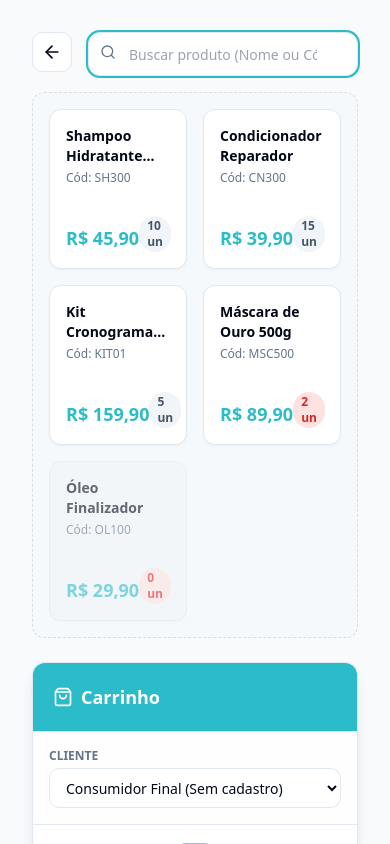
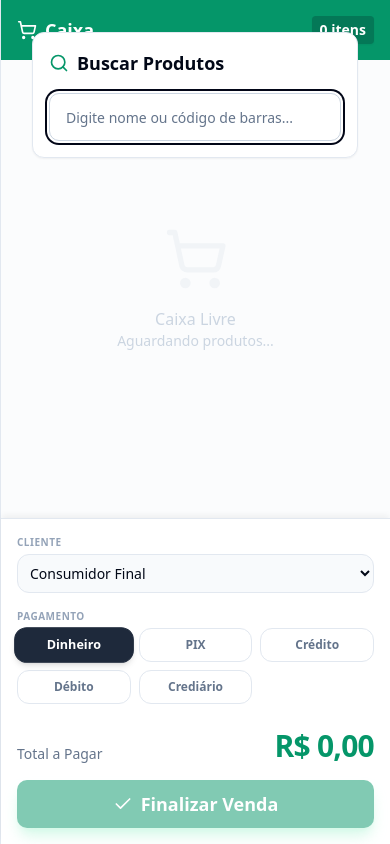
Before and after one commit to erinaldohen/ddcosmeticos-frontend, a React (Vite) app in the folder ddcosmeticos-frontend/: page /vendas/pdv in a window 390 px wide. Shown: the top 844 px of the page. Built offline with nearby package versions, Linux system fonts and the light colour scheme.

Commit message:
Emissão de Comprovante de Venda (Cupom Não-Fiscal)

```diff
--- /dev/null
+++ b/ddcosmeticos-frontend/src/components/Impressao/Cupom.jsx
@@ -0,0 +1,109 @@
+import { useEffect, useState } from "react";
+import { Printer, X } from "lucide-react";
+import { Button } from "@/components/ui/button";
+
+export function Cupom({ venda, onClose }) {
+  const [loja, setLoja] = useState({
+    nome: "DD Cosméticos",
+    endereco: "Endereço não configurado",
+    telefone: "",
+    cnpj: ""
+  });
+
+  useEffect(() => {
+    const saved = localStorage.getItem("dd-config-loja");
+    if (saved) setLoja(JSON.parse(saved));
+  }, []);
+
+  const handlePrint = () => {
+    window.print();
+  };
+
+  if (!venda) return null;
+
+  return (
+    <div className="fixed inset-0 z-50 flex items-center justify-center bg-black/60 backdrop-blur-sm print:bg-white print:p-0 print:block">
+
+      <div className="bg-white w-[380px] max-h-[90vh] overflow-y-auto rounded-xl shadow-2xl flex flex-col print:shadow-none print:w-full print:h-auto print:max-h-none print:rounded-none animate-in fade-in zoom-in-95">
+
+        {/* Header UI (Não Imprime) */}
+        <div className="p-4 border-b flex justify-between items-center bg-slate-50 print:hidden">
+          <h3 className="font-bold text-slate-800">Comprovante</h3>
+          <div className="flex gap-2">
+            <Button size="sm" variant="ghost" onClick={onClose}>
+              <X className="h-4 w-4" />
+            </Button>
+            <Button size="sm" onClick={handlePrint}>
+              <Printer className="mr-2 h-4 w-4" /> Imprimir
+            </Button>
+          </div>
+        </div>
+
+        {/* Conteúdo Impresso */}
+        <div id="cupom-content" className="p-6 text-sm font-mono text-slate-900 leading-tight bg-white">
+
+          <div className="text-center border-b border-dashed border-slate-300 pb-4 mb-4">
+            <h2 className="text-xl font-bold uppercase">{loja.nome}</h2>
+            {loja.cnpj && <p className="text-xs">CNPJ: {loja.cnpj}</p>}
+            <p className="text-xs mt-1">{loja.endereco}</p>
+            {loja.telefone && <p className="text-xs">Tel: {loja.telefone}</p>}
+            <p className="text-xs mt-2 text-slate-500">*** NÃO É DOCUMENTO FISCAL ***</p>
+          </div>
+
+          <div className="mb-4 text-xs">
+            <div className="flex justify-between">
+              <span>Data: {new Date(venda.data).toLocaleDateString()}</span>
+              <span>Hora: {new Date(venda.data).toLocaleTimeString().slice(0,5)}</span>
+            </div>
+            <p>Venda Nº: <strong>{venda.id}</strong></p>
+            <p>Cliente: {venda.cliente}</p>
+          </div>
+
+          <div className="border-b border-dashed border-slate-300 pb-2 mb-2">
+            <div className="grid grid-cols-12 text-xs font-bold mb-2 border-b border-slate-200 pb-1">
+              <span className="col-span-6">ITEM</span>
+              <span className="col-span-2 text-center">QTD</span>
+              <span className="col-span-4 text-right">VALOR</span>
+            </div>
+            {venda.itens.map((item, i) => (
+              <div key={i} className="grid grid-cols-12 text-xs mb-1">
+                <span className="col-span-6 truncate">{item.nome}</span>
+                <span className="col-span-2 text-center">{item.qtd}</span>
+                <span className="col-span-4 text-right">
+                  {((Number(item.preco)||0) * item.qtd).toLocaleString('pt-BR', {style: 'currency', currency: 'BRL'})}
+                </span>
+              </div>
+            ))}
+          </div>
+
+          <div className="flex justify-between items-center text-lg font-bold mt-4">
+            <span>TOTAL</span>
+            <span>{(Number(venda.total)||0).toLocaleString('pt-BR', {style: 'currency', currency: 'BRL'})}</span>
+          </div>
+
+          <div className="mt-2 text-xs border-t border-dashed border-slate-300 pt-2">
+            <div className="flex justify-between">
+              <span>Pagamento:</span>
+              <span className="font-bold uppercase">{venda.metodo || "Dinheiro"}</span>
+            </div>
+          </div>
+
+          <div className="text-center mt-8 pt-4 border-t border-slate-300">
+            <p className="text-xs font-bold">Obrigado pela preferência!</p>
+            <p className="text-[10px] text-slate-400 mt-2">Sistema DD Cosméticos</p>
+          </div>
+
+        </div>
+      </div>
+
+      <style>{`
+        @media print {
+          body * { visibility: hidden; }
+          #cupom-content, #cupom-content * { visibility: visible; }
+          #cupom-content { position: absolute; left: 0; top: 0; width: 100%; margin: 0; padding: 0; }
+          @page { margin: 0; size: auto; }
+        }
+      `}</style>
+    </div>
+  );
+}
--- a/ddcosmeticos-frontend/src/pages/Vendas/PDV.jsx
+++ b/ddcosmeticos-frontend/src/pages/Vendas/PDV.jsx
@@ -1,264 +1,286 @@
 import { useState, useEffect } from "react";
-import { useNavigate } from "react-router-dom";
-import {
-  ArrowLeft, Search, Trash2, Plus, Minus, CreditCard,
-  Banknote, CheckCircle2, ShoppingBag
-} from "lucide-react";
+import { Search, Plus, Trash2, ShoppingCart, CreditCard, Check, User, X, AlertCircle } from "lucide-react";
 import { Button } from "@/components/ui/button";
-import { ComprovanteModal } from "@/components/vendas/ComprovanteModal";
+import { Input } from "@/components/ui/input";
 import { db } from "@/services/db";
+import { Cupom } from "@/components/Impressao/Cupom";
 
 export default function PDV() {
-  const navigate = useNavigate();
+  const [busca, setBusca] = useState("");
+  const [carrinho, setCarrinho] = useState([]);
+  const [cliente, setCliente] = useState("Consumidor Final");
+  const [pagamento, setPagamento] = useState("Dinheiro");
 
-  // Estados
-  const [catalogo, setCatalogo] = useState([]);
-  const [listaClientes, setListaClientes] = useState([]);
-  const [carrinho, setCarrinho] = useState([]);
-  const [busca, setBusca] = useState("");
-  const [cliente, setCliente] = useState("");
+  const [produtos, setProdutos] = useState([]);
+  const [clientesLista, setClientesLista] = useState([]);
+  const [produtosFiltrados, setProdutosFiltrados] = useState([]);
+  const [vendaConcluida, setVendaConcluida] = useState(null);
 
-  const [modalOpen, setModalOpen] = useState(false);
-  const [dadosVendaFinalizada, setDadosVendaFinalizada] = useState(null);
-
-  // Carrega dados com proteção contra falhas
   useEffect(() => {
-    try {
-      const prods = db.getProdutos() || [];
-      const clis = db.getClientes() || [];
-      setCatalogo(prods);
-      setListaClientes(clis);
-    } catch (error) {
-      console.error("Erro ao carregar PDV:", error);
-    }
+    // Carrega produtos garantindo que preço seja número
+    const prods = db.getProdutos().map(p => ({
+        ...p,
+        preco: Number(p.preco) || 0,
+        estoque: Number(p.estoque) || 0
+    }));
+    setProdutos(prods);
+    setClientesLista(db.getClientes());
   }, []);
 
-  // Adicionar item
+  useEffect(() => {
+    if (busca.trim() === "") {
+      setProdutosFiltrados([]);
+    } else {
+      const termo = busca.toLowerCase();
+      const filtrados = produtos.filter(p =>
+        (p.nome && p.nome.toLowerCase().includes(termo)) ||
+        (p.codigo && p.codigo.toLowerCase().includes(termo))
+      );
+      setProdutosFiltrados(filtrados.slice(0, 5));
+    }
+  }, [busca, produtos]);
+
   const adicionarAoCarrinho = (produto) => {
-    const estoqueAtual = Number(produto.estoque || 0);
+    if (produto.estoque <= 0) {
+      alert("Produto sem estoque físico!");
+      return;
+    }
 
-    if (estoqueAtual <= 0) return alert("Produto sem estoque!");
+    const itemExistente = carrinho.find(item => item.id === produto.id);
 
-    setCarrinho((prev) => {
-      const itemExistente = prev.find((item) => item.id === produto.id);
     if (itemExistente) {
-        if (itemExistente.qtd + 1 > estoqueAtual) {
-          alert("Estoque insuficiente!");
-          return prev;
+      if (itemExistente.qtd + 1 > produto.estoque) {
+        alert("Quantidade solicitada maior que o estoque!");
+        return;
       }
-        return prev.map((item) =>
+      setCarrinho(carrinho.map(item =>
         item.id === produto.id ? { ...item, qtd: item.qtd + 1 } : item
-        );
+      ));
+    } else {
+      setCarrinho([...carrinho, { ...produto, qtd: 1 }]);
     }
-      return [...prev, { ...produto, qtd: 1 }];
-    });
+    setBusca("");
+    setProdutosFiltrados([]); // Limpa a busca após adicionar
   };
 
   const removerDoCarrinho = (id) => {
-    setCarrinho((prev) => prev.filter((item) => item.id !== id));
+    setCarrinho(carrinho.filter(item => item.id !== id));
   };
 
-  const alterarQtd = (id, delta) => {
-    setCarrinho((prev) =>
-      prev.map((item) => {
-        if (item.id === id) {
-          return { ...item, qtd: Math.max(1, item.qtd + delta) };
-        }
-        return item;
-      })
-    );
+  const calcularTotal = () => {
+    return carrinho.reduce((acc, item) => acc + (item.preco * item.qtd), 0);
   };
 
-  // Cálculo seguro do subtotal (evita NaN)
-  const subtotal = carrinho.reduce((acc, item) => {
-    const preco = Number(item.preco || 0);
-    return acc + (preco * item.qtd);
-  }, 0);
-
-  const finalizarVenda = (metodoPagamento) => {
-    if (carrinho.length === 0) return;
+  const finalizarVenda = () => {
+    if (carrinho.length === 0) {
+      alert("O carrinho está vazio!");
+      return;
+    }
 
     const venda = {
+      cliente,
       itens: carrinho,
-      total: subtotal,
-      metodo: metodoPagamento,
-      cliente: cliente || "Consumidor Final",
+      total: calcularTotal(),
+      metodo: pagamento,
+      desconto: 0,
+      data: new Date().toISOString()
     };
 
-    try {
     const vendaSalva = db.salvarVenda(venda);
-      setDadosVendaFinalizada({ ...vendaSalva, clienteNome: venda.cliente });
-      setModalOpen(true);
-    } catch (error) {
-      alert("Erro ao salvar venda: " + error.message);
-    }
+
+    // Atualiza estoque localmente
+    const produtosAtualizados = produtos.map(p => {
+        const itemVendido = carrinho.find(i => i.id === p.id);
+        if(itemVendido) return { ...p, estoque: p.estoque - itemVendido.qtd };
+        return p;
+    });
+    setProdutos(produtosAtualizados);
+    setVendaConcluida(vendaSalva);
   };
 
-  const resetarPDV = () => {
+  const fecharCupomEResetar = () => {
+    setVendaConcluida(null);
     setCarrinho([]);
-    setCliente("");
+    setCliente("Consumidor Final");
+    setPagamento("Dinheiro");
     setBusca("");
-    setModalOpen(false);
-    // Recarrega catálogo
-    setCatalogo(db.getProdutos());
   };
 
-  const produtosFiltrados = catalogo.filter(p =>
-    (p.nome && p.nome.toLowerCase().includes(busca.toLowerCase())) ||
-    (p.codigo && p.codigo.toLowerCase().includes(busca.toLowerCase()))
-  );
+  const total = calcularTotal();
 
   return (
-    <>
-      <div className="h-[calc(100vh-100px)] flex flex-col lg:flex-row gap-6">
+    <div className="h-[calc(100vh-100px)] flex flex-col md:flex-row gap-4 animate-in fade-in duration-500">
 
-        {/* CATÁLOGO (ESQUERDA) */}
+      {vendaConcluida && (
+        <Cupom venda={vendaConcluida} onClose={fecharCupomEResetar} />
+      )}
+
+      {/* LADO ESQUERDO: BUSCA E LISTAGEM */}
       <div className="flex-1 flex flex-col gap-4">
-          <div className="flex gap-4">
-            <Button variant="outline" size="icon" onClick={() => navigate("/vendas")}>
-              <ArrowLeft className="h-5 w-5" />
-            </Button>
-            <div className="relative flex-1">
-              <Search className="absolute left-3 top-3 h-4 w-4 text-muted-foreground" />
-              <input
+
+        {/* Barra de Busca */}
+        <div className="bg-white p-4 rounded-xl border shadow-sm relative z-20">
+          <h2 className="text-lg font-bold mb-4 flex items-center gap-2">
+            <Search className="h-5 w-5 text-emerald-600"/> Buscar Produtos
+          </h2>
+          <div className="relative">
+            <Input
+              placeholder="Digite nome ou código de barras..."
+              value={busca}
+              onChange={e => setBusca(e.target.value)}
+              className="pl-4 h-12 text-lg"
               autoFocus
-                placeholder="Buscar produto (Nome ou Cód)..."
-                value={busca}
-                onChange={(e) => setBusca(e.target.value)}
-                className="flex h-11 w-full rounded-xl border border-input bg-card px-10 py-2 text-sm shadow-sm focus:outline-none focus:ring-2 focus:ring-primary"
             />
+            {/* Dropdown de Resultados */}
+            {produtosFiltrados.length > 0 && (
+              <div className="absolute top-full left-0 right-0 bg-white border rounded-b-xl shadow-xl mt-1 overflow-hidden">
+                {produtosFiltrados.map(prod => (
+                  <div
+                    key={prod.id}
+                    onClick={() => adicionarAoCarrinho(prod)}
+                    className="p-3 hover:bg-emerald-50 cursor-pointer border-b last:border-0 flex justify-between items-center group"
+                  >
+                    <div>
+                      <div className="font-bold text-slate-800">{prod.nome}</div>
+                      <div className="text-xs text-muted-foreground">Cód: {prod.codigo || 'S/C'} | Estoque: {prod.estoque}</div>
+                    </div>
+                    <div className="font-bold text-emerald-600 group-hover:scale-110 transition-transform">
+                      {/* PROTEÇÃO CONTRA ERRO TOFIXED */}
+                      R$ {(Number(prod.preco) || 0).toFixed(2)}
+                    </div>
+                  </div>
+                ))}
+              </div>
+            )}
           </div>
         </div>
 
-          <div className="flex-1 bg-muted/20 rounded-xl p-4 overflow-y-auto border border-dashed border-muted-foreground/20">
-            <div className="grid grid-cols-2 md:grid-cols-3 lg:grid-cols-4 gap-4">
-              {produtosFiltrados.map((prod) => {
-                // Proteção de variáveis
-                const preco = Number(prod.preco || 0);
-                const estoque = Number(prod.estoque || 0);
-                const semEstoque = estoque <= 0;
-
-                return (
+        {/* Sugestões Rápidas */}
+        <div className="flex-1 bg-white p-4 rounded-xl border shadow-sm overflow-y-auto">
+            <h3 className="font-bold text-sm text-muted-foreground uppercase mb-3">Atalhos Rápidos</h3>
+            <div className="grid grid-cols-2 lg:grid-cols-3 gap-3">
+                {produtos.slice(0, 9).map(prod => (
                     <button
                         key={prod.id}
+                        disabled={prod.estoque <= 0}
                         onClick={() => adicionarAoCarrinho(prod)}
-                    disabled={semEstoque}
-                    className={`bg-card p-4 rounded-xl border shadow-sm transition-all text-left flex flex-col justify-between h-40 group relative
-                      ${semEstoque ? 'opacity-60 cursor-not-allowed bg-muted' : 'hover:ring-2 hover:ring-primary hover:scale-[1.02]'}`}
+                        className="p-3 border rounded-lg hover:border-emerald-500 hover:bg-emerald-50 transition-all text-left flex flex-col justify-between h-24 disabled:opacity-50 disabled:hover:bg-white disabled:hover:border-border group"
                     >
-                    <div>
-                      <div className="font-semibold text-sm line-clamp-2 mb-1 group-hover:text-primary transition-colors">
-                        {prod.nome || "Produto sem nome"}
-                      </div>
-                      <div className="text-xs text-muted-foreground">Cód: {prod.codigo || "-"}</div>
-                    </div>
-
-                    <div className="flex justify-between items-end mt-2">
-                      <div className="font-bold text-lg text-primary">
-                        {preco.toLocaleString('pt-BR', { style: 'currency', currency: 'BRL' })}
-                      </div>
-                      <div className={`text-xs px-2 py-0.5 rounded-full font-bold
-                         ${estoque <= 2 ? 'bg-red-100 text-red-600' : 'bg-slate-100 text-slate-600'}`}>
-                         {estoque} un
-                      </div>
+                        <span className="font-medium text-sm line-clamp-2 leading-tight group-hover:text-emerald-900">{prod.nome}</span>
+                        <div className="flex justify-between items-end mt-2 w-full">
+                            <span className="font-bold text-emerald-700 text-sm">
+                                {/* PROTEÇÃO CONTRA ERRO TOFIXED */}
+                                R$ {(Number(prod.preco) || 0).toFixed(2)}
+                            </span>
+                            {prod.estoque <= 0 ? (
+                                <AlertCircle className="h-4 w-4 text-red-400" />
+                            ) : (
+                                <Plus className="h-5 w-5 text-emerald-600 bg-emerald-100 rounded-full p-0.5" />
+                            )}
                         </div>
                     </button>
-                );
-              })}
+                ))}
             </div>
         </div>
       </div>
 
-        {/* CARRINHO (DIREITA) */}
-        <div className="w-full lg:w-[400px] bg-card border rounded-xl shadow-lg flex flex-col h-full">
-          <div className="p-5 border-b bg-primary text-primary-foreground rounded-t-xl">
+      {/* LADO DIREITO: CARRINHO */}
+      <div className="w-full md:w-[400px] bg-white flex flex-col border-l shadow-2xl z-10 h-full fixed right-0 top-0 md:relative md:h-auto md:rounded-xl md:border">
+        <div className="p-4 bg-emerald-600 text-white flex justify-between items-center md:rounded-t-xl">
             <h2 className="font-bold text-lg flex items-center gap-2">
-              <ShoppingBag className="h-5 w-5" /> Carrinho
+                <ShoppingCart className="h-5 w-5"/> Caixa
             </h2>
+            <span className="bg-emerald-700 px-2 py-1 rounded text-sm font-bold shadow-sm">
+                {carrinho.reduce((acc, i) => acc + i.qtd, 0)} itens
+            </span>
         </div>
 
-          <div className="p-4 border-b bg-muted/10">
-              <label className="text-xs font-semibold text-muted-foreground uppercase mb-1 block">Cliente</label>
+        <div className="flex-1 overflow-y-auto p-4 space-y-3 bg-slate-50/50">
+            {carrinho.length === 0 ? (
+                <div className="h-full flex flex-col items-center justify-center text-slate-300">
+                    <ShoppingCart className="h-16 w-16 mb-4 opacity-20"/>
+                    <p className="font-medium">Caixa Livre</p>
+                    <p className="text-sm">Aguardando produtos...</p>
+                </div>
+            ) : (
+                carrinho.map(item => (
+                    <div key={item.id} className="flex justify-between items-center bg-white p-3 rounded-lg border shadow-sm animate-in slide-in-from-right-5">
+                        <div className="flex-1">
+                            <div className="font-medium text-sm text-slate-800 line-clamp-1">{item.nome}</div>
+                            <div className="text-xs text-muted-foreground mt-0.5">
+                                {item.qtd}x R$ {(Number(item.preco)||0).toFixed(2)}
+                            </div>
+                        </div>
+                        <div className="text-right mx-3">
+                            <div className="font-bold text-slate-700">
+                                R$ {((item.qtd * (Number(item.preco)||0))).toFixed(2)}
+                            </div>
+                        </div>
+                        <Button
+                            size="icon"
+                            variant="ghost"
+                            className="h-8 w-8 text-red-400 hover:text-red-600 hover:bg-red-50 rounded-full"
+                            onClick={() => removerDoCarrinho(item.id)}
+                        >
+                            <Trash2 className="h-4 w-4"/>
+                        </Button>
+                    </div>
+                ))
+            )}
+        </div>
+
+        {/* Checkout */}
+        <div className="bg-white p-4 border-t space-y-4 shadow-[0_-4px_6px_-1px_rgba(0,0,0,0.05)]">
+            <div>
+                <label className="text-[10px] font-bold text-slate-400 uppercase tracking-wider mb-1 block">Cliente</label>
                 <select
-                className="w-full h-10 rounded-md border border-input bg-background px-3 text-sm focus:outline-none focus:ring-2 focus:ring-primary"
+                    className="w-full p-2 text-sm border border-slate-200 rounded-lg bg-slate-50 focus:border-emerald-500 outline-none"
                     value={cliente}
-                onChange={(e) => setCliente(e.target.value)}
+                    onChange={e => setCliente(e.target.value)}
                 >
-                <option value="">Consumidor Final (Sem cadastro)</option>
-                {listaClientes.map((c) => (
-                  <option key={c.id} value={c.nome}>
-                    {c.nome}
-                  </option>
+                    <option value="Consumidor Final">Consumidor Final</option>
+                    {clientesLista.map(c => (
+                        <option key={c.id} value={c.nome}>{c.nome}</option>
                     ))}
                 </select>
             </div>
 
-          <div className="flex-1 overflow-y-auto p-4 space-y-3">
-            {carrinho.length === 0 ? (
-              <div className="h-full flex flex-col items-center justify-center text-muted-foreground opacity-50">
-                <ShoppingBag className="h-12 w-12 mb-2" />
-                <p>Caixa Livre</p>
-              </div>
-            ) : (
-              carrinho.map((item) => {
-                const precoItem = Number(item.preco || 0);
-                return (
-                  <div key={item.id} className="flex items-center gap-3 bg-muted/20 p-3 rounded-lg border">
-                    <div className="flex-1">
-                      <div className="text-sm font-medium line-clamp-1">{item.nome}</div>
-                      <div className="text-xs text-muted-foreground">
-                        {precoItem.toLocaleString('pt-BR', { style: 'currency', currency: 'BRL' })} un.
+            <div>
+                <label className="text-[10px] font-bold text-slate-400 uppercase tracking-wider mb-1 block">Pagamento</label>
+                <div className="grid grid-cols-3 gap-2">
+                    {['Dinheiro', 'PIX', 'Crédito', 'Débito', 'Crediário'].map(metodo => (
+                        <button
+                            key={metodo}
+                            onClick={() => setPagamento(metodo)}
+                            className={`px-1 py-2 text-xs font-semibold rounded-lg border transition-all ${
+                                pagamento === metodo
+                                ? 'bg-slate-800 text-white border-slate-800 shadow-md transform scale-105'
+                                : 'bg-white text-slate-500 border-slate-200 hover:bg-slate-50'
+                            }`}
+                        >
+                            {metodo}
+                        </button>
+                    ))}
                 </div>
             </div>
-                    <div className="flex items-center gap-2 bg-background rounded-md border px-1 h-8">
-                      <button onClick={() => alterarQtd(item.id, -1)} className="p-1 hover:text-primary"><Minus className="h-3 w-3"/></button>
-                      <span className="text-xs font-bold w-4 text-center">{item.qtd}</span>
-                      <button onClick={() => alterarQtd(item.id, 1)} className="p-1 hover:text-primary"><Plus className="h-3 w-3"/></button>
-                    </div>
-                    <div className="text-sm font-bold w-16 text-right">
-                      {(precoItem * item.qtd).toLocaleString('pt-BR', { style: 'currency', currency: 'BRL' })}
-                    </div>
-                    <button onClick={() => removerDoCarrinho(item.id)} className="text-red-400 hover:text-red-600">
-                      <Trash2 className="h-4 w-4" />
-                    </button>
-                  </div>
-                );
-              })
-            )}
-          </div>
 
-          <div className="p-6 bg-muted/10 border-t space-y-4">
-            <div className="flex justify-between items-end">
-              <span className="text-muted-foreground font-medium">Total</span>
-              <span className="text-3xl font-bold text-primary">
-                {subtotal.toLocaleString('pt-BR', { style: 'currency', currency: 'BRL' })}
+            <div className="pt-2">
+                <div className="flex justify-between items-end mb-4">
+                    <span className="text-slate-500 font-medium text-sm">Total a Pagar</span>
+                    <span className="text-3xl font-bold text-emerald-600 tracking-tight">
+                        {total.toLocaleString('pt-BR', {style: 'currency', currency: 'BRL'})}
                     </span>
                 </div>
-            <div className="grid grid-cols-2 gap-3">
-              <Button variant="outline" className="h-14 flex-col gap-1 text-xs" onClick={() => finalizarVenda("Dinheiro")}>
-                <Banknote className="h-4 w-4"/> Dinheiro
-              </Button>
-              <Button variant="outline" className="h-14 flex-col gap-1 text-xs" onClick={() => finalizarVenda("Cartão")}>
-                <CreditCard className="h-4 w-4"/> Cartão
-              </Button>
-            </div>
                 <Button
-              className="w-full h-12 text-lg font-bold shadow-lg"
-              onClick={() => finalizarVenda("PIX")}
+                    className="w-full h-12 text-lg font-bold bg-emerald-600 hover:bg-emerald-700 shadow-lg shadow-emerald-200 active:scale-95 transition-all"
+                    onClick={finalizarVenda}
                     disabled={carrinho.length === 0}
                 >
-              <CheckCircle2 className="mr-2 h-5 w-5" /> PIX / Finalizar
+                    <Check className="mr-2 h-5 w-5" /> Finalizar Venda
                 </Button>
             </div>
         </div>
       </div>
-
-      <ComprovanteModal
-        open={modalOpen}
-        dadosVenda={dadosVendaFinalizada}
-        onClose={() => setModalOpen(false)}
-        onNovaVenda={resetarPDV}
-      />
-    </>
+    </div>
   );
 }
```
Lines whose indentation alone changed are shown as unchanged.
